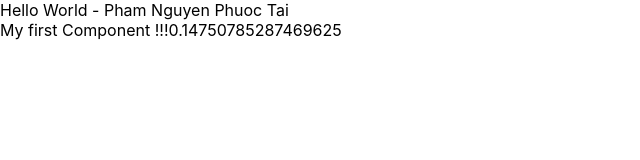
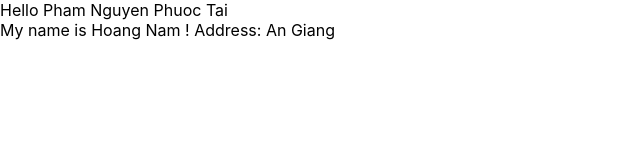
Before and after one commit to pnptai94/base-react, a React (Create React App) app: page / in a window 1280 px wide. Shown: the top 160 px of the page, without its empty margins (0-640 px from the left). Built offline with nearby package versions, Linux system fonts and the light colour scheme.

Commit message:
110620240851

```diff
--- a/src/App.js
+++ b/src/App.js
@@ -4,28 +4,35 @@ import { useDispatch, useSelector } from 'react-redux';
 import { increaseCounter, decreaseCounter } from './redux/action/counterAction';
 
 import MyComponent from './components/MyComponent';
+import React from 'react';
 
-const App = () => {
-  const count = useSelector(state => state.counter.count);
-  const dispatch = useDispatch();
-
-  return (
-    <div>
-      Hello World - Pham Nguyen Phuoc Tai
-      <MyComponent></MyComponent>
-    </div>
-    // <div className="App">
-    //   <header className="App-header">
-    //     <img src={logo} className="App-logo" alt="logo" />
-    //     <p>
-    //       Edit <code>src/App.js</code> and save to reload.
-    //     </p>
-    //     <div>Count = {count}</div>
-    //     <button onClick={() => dispatch(increaseCounter())}>Increase</button>
-    //     <button onClick={() => dispatch(decreaseCounter())}>Decrease</button>
-    //   </header>
-    // </div>
-  );
+class App extends React.Component {
+  render() {
+    return (
+      <div>Hello Pham Nguyen Phuoc Tai
+        <MyComponent></MyComponent>
+      </div>
+    );
+  }
 }
 
+// const App = () => {
+//   const count = useSelector(state => state.counter.count);
+//   const dispatch = useDispatch();
+
+//   return (
+//     // <div className="App">
+//     //   <header className="App-header">
+//     //     <img src={logo} className="App-logo" alt="logo" />
+//     //     <p>
+//     //       Edit <code>src/App.js</code> and save to reload.
+//     //     </p>
+//     //     <div>Count = {count}</div>
+//     //     <button onClick={() => dispatch(increaseCounter())}>Increase</button>
+//     //     <button onClick={() => dispatch(decreaseCounter())}>Decrease</button>
+//     //   </header>
+//     // </div>
+//   );
+// }
+
 export default App;
--- a/src/components/MyComponent.js
+++ b/src/components/MyComponent.js
@@ -1,10 +1,16 @@
 import React from "react";
 
 class MyComponent extends React.Component {
+    state = {
+        name: "Hoang Nam",
+        address: "An Giang",
+        age: 31
+    };
+
     render() {
         return (
-            <div>My first Component !!!
-                {Math.random()}
+            <div>
+                My name is {this.state.name} ! Address: {this.state.address}
             </div>
         );
     }
```
